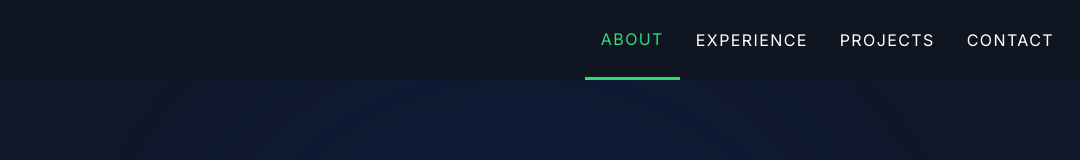
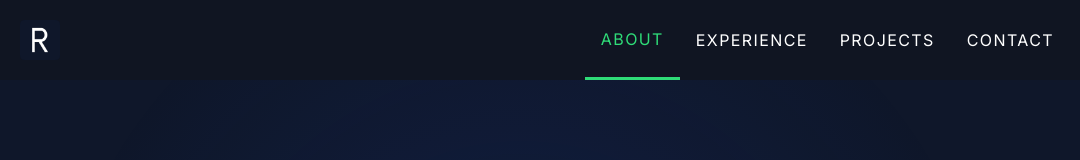
Before and after one commit to itsrichardhaar/Springer-React-Sandbox, a React (Create React App) app in the folder springer-sandbox/: page / in a window 1280 px wide. Shown: the top 160 px of the page, without its empty margins (118-1198 px from the left). Built offline with nearby package versions, Linux system fonts and the light colour scheme.

Commit message:
Nav logo icon

```diff
--- a/springer-sandbox/src/components/Navbar/index.js
+++ b/springer-sandbox/src/components/Navbar/index.js
@@ -1,6 +1,7 @@
 import React, {useState, useEffect} from 'react';
 import { FaBars } from 'react-icons/fa';
 import { animateScroll as scroll } from 'react-scroll';
+import logo from '../../images/android-chrome-512x512.png';
 
 import {
     Nav,
@@ -36,7 +37,7 @@ const Navbar = ({toggle}) => {
         <Nav scrollNav ={scrollNav}>
             <NavbarContainer>
                 <NavLogo to='/' onClick={toggleHome}>
-
+                <img src={logo} alt="Logo" style={{ height: '40px', width: 'auto' }} />
                 </NavLogo>
                 <MobileIcon onClick={toggle}>
                     <FaBars />
```
Also changed, not shown: springer-sandbox/src/images/android-chrome-512x512.png (added).
